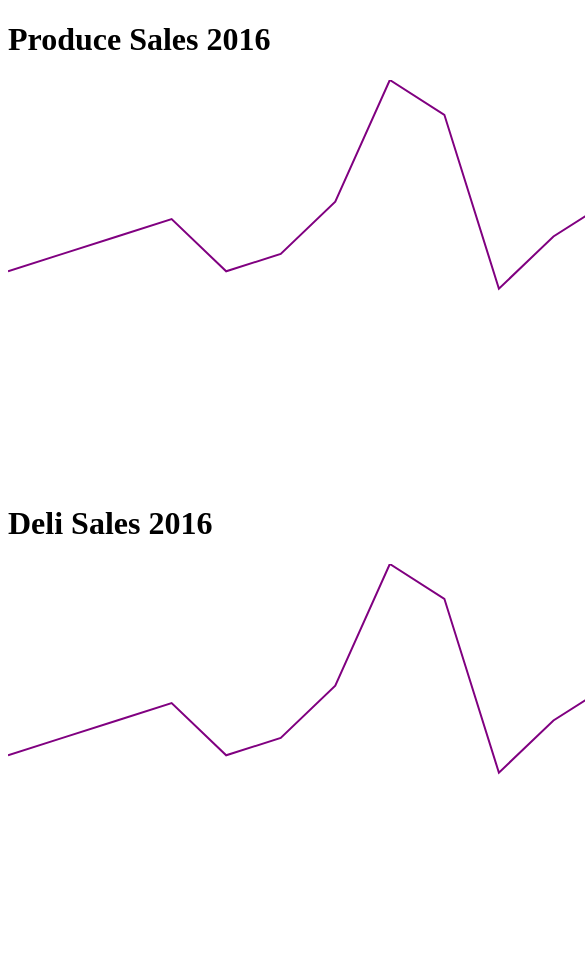
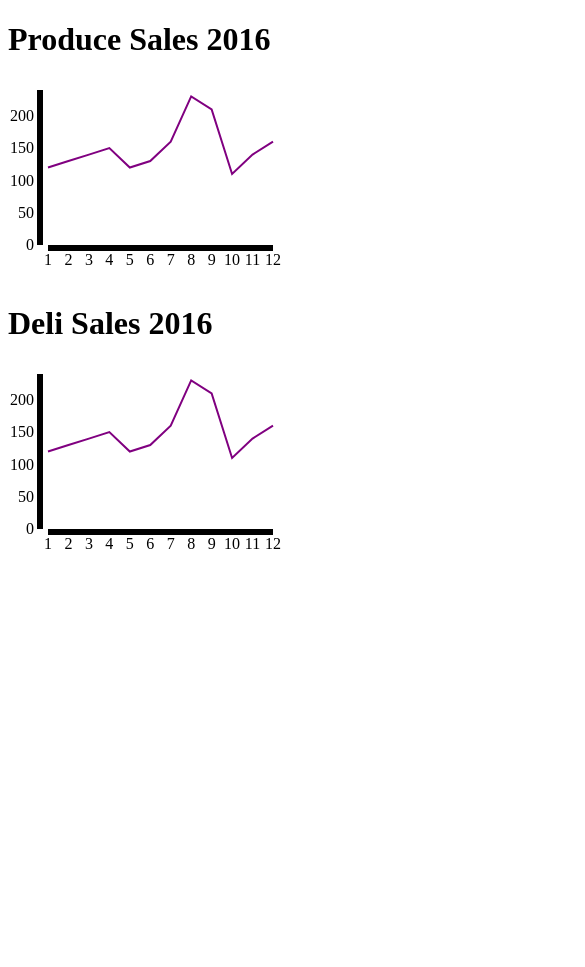
Before and after one commit to DominicSerranoC14/D3-Dynamic-Charts, a website: page index.html in a window 390 px wide. Shown: the top 967 px of the page, 585 px wide, since content can reach past the window. After the commit the page ends 844 px from the top, so only its background shows below. Drawn offline with nearby package versions, Linux system fonts and the light colour scheme.

Commit message:
Completed a responsive line graph with x and y axis

```diff
--- a/index.html
+++ b/index.html
@@ -17,6 +17,7 @@
   <!-- <script src="js/scatterPlot.js"></script> -->
   <!-- <script src="js/dataCSV.js"></script> -->
   <!-- <script src="js/dataJSON.js"></script> -->
-  <script src="js/scalingData.js"></script>
+  <!-- <script src="js/scalingData.js"></script> -->
+  <script src="js/axis.js"></script>
 </body>
 </html>
--- /dev/null
+++ b/js/axis.js
@@ -0,0 +1,84 @@
+'use strict';
+
+const w = 300;
+const h = 200;
+const padding = 35;
+let ds;
+let metrics = [];
+/////////////////////////////////////////
+
+
+const buildLine = (ds) => {
+
+  // Function for x-axis scaling
+  const xScale = d3.scale.linear()
+    .domain([
+      // Determine min and max values of x axis
+      d3.min(ds.monthlySales, (d) => d.month),
+      d3.max(ds.monthlySales, (d) => d.month)
+    ])
+    // Range is from 0 to svg width
+    .range([padding + 5, w - padding])
+    .nice();
+
+  // Function for y-axis scaling
+  const yScale = d3.scale.linear()
+    .domain([0, d3.max(ds.monthlySales, (d) => d.sales)])
+    .range([h - padding, 10])
+    .nice();
+
+  // Create y-axis and x-axis
+  const yAxisGen = d3.svg.axis().scale(yScale).orient('left').ticks(5);
+  const xAxisGen = d3.svg.axis().scale(xScale).orient('bottom');
+
+  // Function for drawing line graph
+  const drawLine = d3.svg.line()
+    .x((d) => xScale(d.month))
+    .y((d) => yScale(d.sales))
+    .interpolate('linear');
+
+  const svg = d3.select('body').append('svg')
+    .attr({
+      width: w,
+      height: h
+    });
+
+  // Append y axis to svg
+  const yAxis = svg.append('g').call(yAxisGen)
+    .attr('class', 'axis')
+    .attr('transform', `translate(${padding}, 0)`);
+
+  // Append x axis to svg
+  const xAxis = svg.append('g').call(xAxisGen)
+    .attr('class', 'axis')
+    .attr('transform', `translate(0, ${h - padding})`);
+
+  const viz = svg.append('path')
+    .attr({
+      d: drawLine(ds.monthlySales),
+      'stroke': 'purple',
+      'stroke-width': 2,
+      'fill': 'none'
+    });
+};
+
+
+const showHeader = (ds) => {
+  d3.select('body').append('h1')
+    .text(`${ds.category} Sales 2016`)
+};
+
+
+d3.json('./js/dataList.json', (err, data) => {
+  if (err) {
+    console.log("Error", err);
+  } else {
+    console.log("Data received");
+    // Loop through each collection in the json file
+    data.collection.forEach((ds) => {
+      // Execute the header d3 line function
+      showHeader(ds);
+      buildLine(ds);
+    });
+  };
+});
```
Also changed, not shown: js/filterInteractive.js (added, +82 -0 lines).
